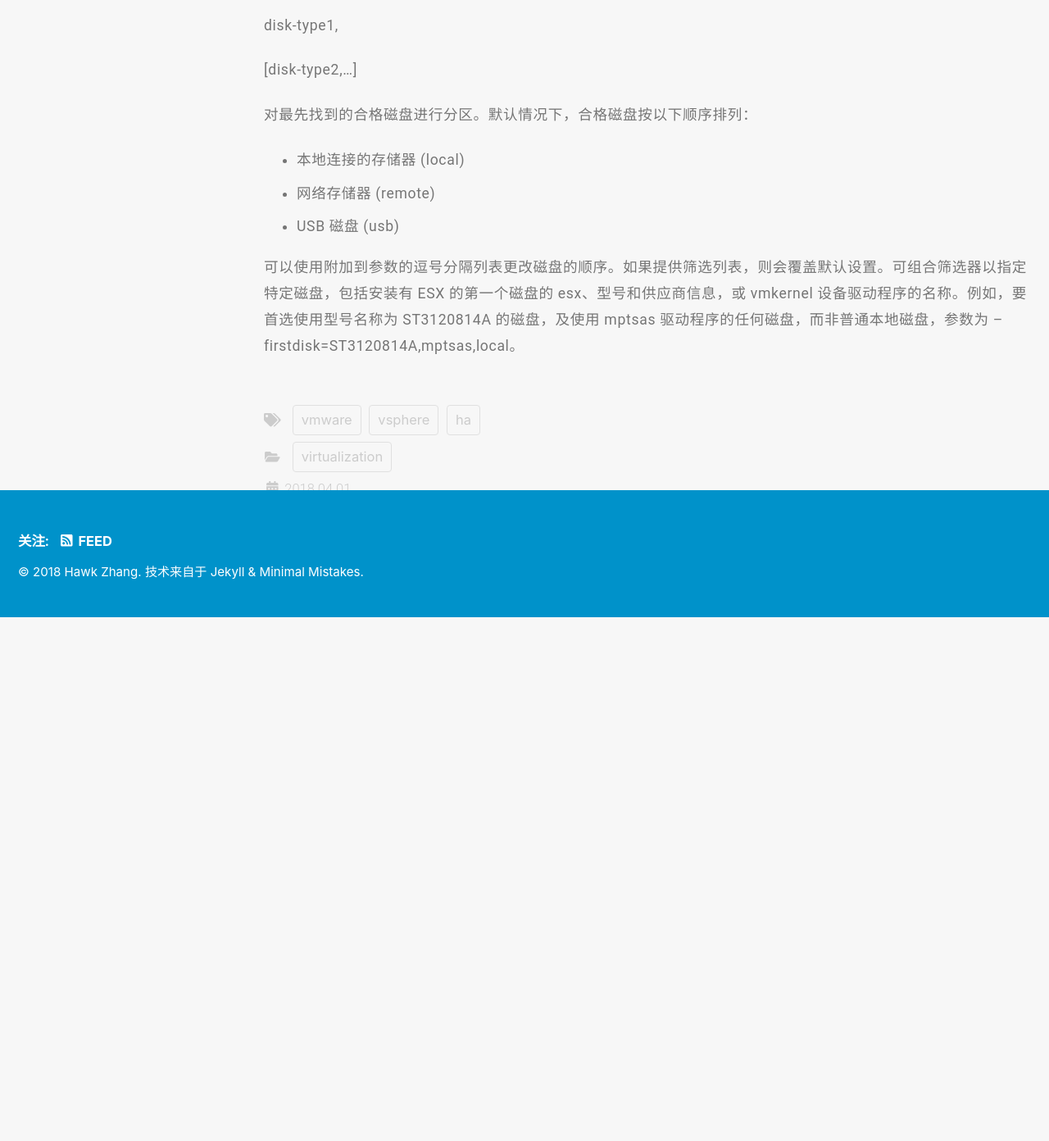
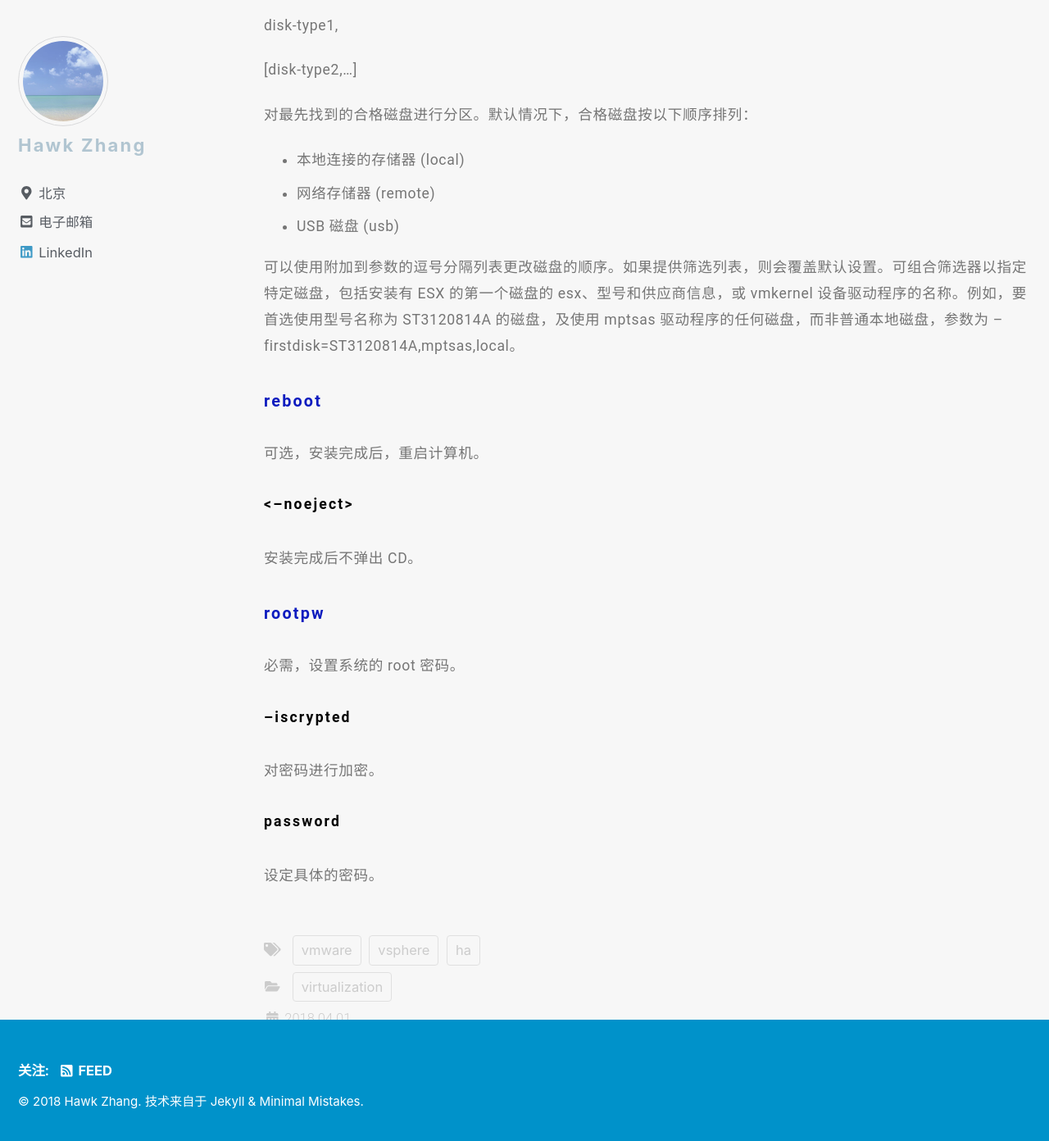
Before and after one commit to narru888/linotes_note, a Jekyll site: the page built from _posts/virtualizaion/2018-04-01-vsphere.setup.md, in a window 1280 px wide and 1400 px high, scrolled down 26739 px. Shown: the top 1392 px of the window at 82% size. Built offline with Jekyll 4.4.1, drawn with Linux system fonts in a browser that asks for light colours; nearby versions of some CDN libraries; a script that is not in the unit is left out; before the commit the page ends 27492 px from its top, so only the background shows below that.

Commit message:
update on 2018-11-28 17:24:01 CST

```diff
--- a/_posts/virtualizaion/2018-04-01-vsphere.setup.md
+++ b/_posts/virtualizaion/2018-04-01-vsphere.setup.md
@@ -899,3 +899,27 @@
 * USB 磁盘 (usb)
 
 可以使用附加到参数的逗号分隔列表更改磁盘的顺序。如果提供筛选列表，则会覆盖默认设置。可组合筛选器以指定特定磁盘，包括安装有 ESX 的第一个磁盘的 esx、型号和供应商信息，或 vmkernel 设备驱动程序的名称。例如，要首选使用型号名称为 ST3120814A 的磁盘，及使用 mptsas 驱动程序的任何磁盘，而非普通本地磁盘，参数为 --firstdisk=ST3120814A,mptsas,local。
+
+
+
+##### reboot
+
+可选，安装完成后，重启计算机。
+
+###### <--noeject>
+
+安装完成后不弹出 CD。
+
+
+
+##### rootpw
+
+必需，设置系统的 root 密码。
+
+###### --iscrypted
+
+对密码进行加密。
+
+###### password
+
+设定具体的密码。
```
